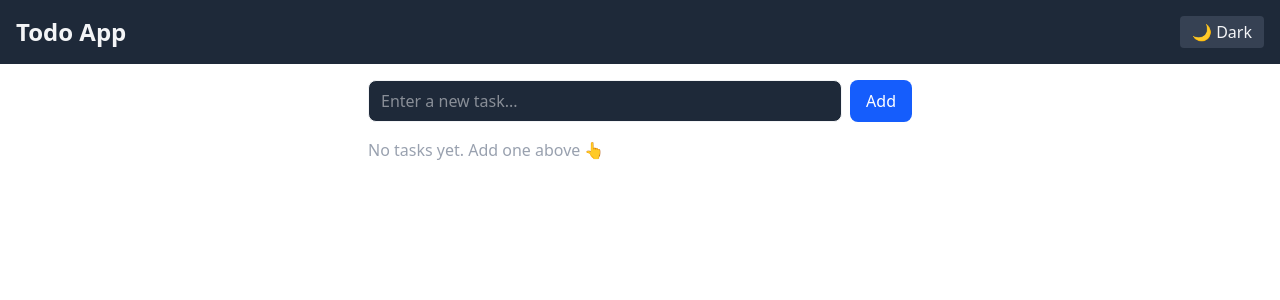
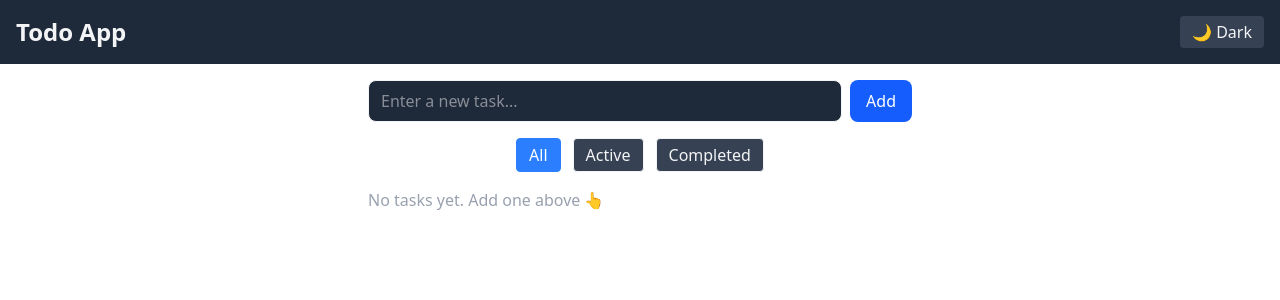
Before and after one commit to Ifestech/vue-TodoList-app, a Vue app: page / in a window 1280 px wide. Shown: the top 300 px of the page. Built offline with nearby package versions, Linux system fonts and the light colour scheme.

Commit message:
Added TodoFilter component (all/active/completed)

```diff
--- a/src/App.vue
+++ b/src/App.vue
@@ -1,38 +1,14 @@
-<template>
-  <div :class="theme">
-    <!-- Header -->
-    <header class="flex justify-between items-center p-4 bg-gray-200 dark:bg-gray-800">
-      <h1 class="text-2xl font-bold text-gray-900 dark:text-gray-100">Todo App</h1>
-      <button
-        @click="toggleTheme"
-        class="px-3 py-1 rounded bg-gray-300 dark:bg-gray-700 text-gray-900 dark:text-gray-100"
-      >
-        {{ theme === 'light' ? '🌙 Dark' : '☀️ Light' }}
-      </button>
-    </header>
-
-    <!-- Main -->
-    <main class="p-4 max-w-xl mx-auto space-y-4">
-      <!-- Add Task Input -->
-      <AddTask @add-task="addTask" />
-
-      <!-- Task List Component -->
-      <TodoList
-        :todos="todos"
-        @toggle-complete="toggleComplete"
-        @delete-task="deleteTask"
-      />
-    </main>
-  </div>
-</template>
-
 <script setup>
-import { ref } from 'vue'
+import { ref, computed } from 'vue'
 import AddTask from './components/AddTask.vue'
 import TodoList from './components/TodoList.vue'
+import TodoFilter from './components/Todofilter.vue'
 
 const theme = ref('light')
 const todos = ref([])
+
+// filter state
+const filter = ref('all')
 
 // Theme toggle
 const toggleTheme = () => {
@@ -54,4 +30,47 @@ const toggleComplete = (index, isCompleted) => {
 const deleteTask = (index) => {
   todos.value.splice(index, 1)
 }
+
+// Change filter
+const setFilter = (newFilter) => {
+  filter.value = newFilter
+}
+
+// Computed filtered todos
+const filteredTodos = computed(() => {
+  if (filter.value === 'active') {
+    return todos.value.filter(todo => !todo.completed)
+  }
+  if (filter.value === 'completed') {
+    return todos.value.filter(todo => todo.completed)
+  }
+  return todos.value
+})
 </script>
+
+<template>
+  <div :class="theme">
+    <!-- Header -->
+    <header class="flex justify-between items-center p-4 bg-gray-200 dark:bg-gray-800">
+      <h1 class="text-2xl font-bold text-gray-900 dark:text-gray-100">Todo App</h1>
+      <button
+        @click="toggleTheme"
+        class="px-3 py-1 rounded bg-gray-300 dark:bg-gray-700 text-gray-900 dark:text-gray-100"
+      >
+        {{ theme === 'light' ? '🌙 Dark' : '☀️ Light' }}
+      </button>
+    </header>
+
+    <!-- Main -->
+    <main class="p-4 max-w-xl mx-auto space-y-4">
+      <!-- Add Task Input -->
+      <AddTask @add-task="addTask" />
+
+      <!-- Filter -->
+      <TodoFilter :filter="filter" @change-filter="setFilter" />
+
+      <!-- Task List Component -->
+      <TodoList :todos="filteredTodos" @toggle-complete="toggleComplete" @delete-task="deleteTask" />
+    </main>
+  </div>
+</template>
--- /dev/null
+++ b/src/components/Todofilter.vue
@@ -0,0 +1,36 @@
+<script setup>
+import { defineProps, defineEmits } from 'vue'
+
+// Props from parent
+const props = defineProps({
+  filter: {
+    type: String,
+    default: 'all'
+  }
+})
+
+// Emits to parent
+const emit = defineEmits(['change-filter'])
+</script>
+
+<template>
+    <div class="flex justify-center gap-3">
+        <!-- All -->
+        <button class="px-3 py-1 rounded border" :class="filter === 'all'  ? 'bg-blue-500 text-white border-blue-500'
+        : 'bg-gray-200 dark:bg-gray-700 text-gray-900 dark:text-gray-100'"  @click="emit('change-filter', 'all')">
+        All
+        </button>
+
+        <!-- Active -->
+        <button class="px-3 py-1 rounded border" :class="filter === 'active' ? 'bg-blue-500 text-white border-blue-500'
+        : 'bg-gray-200 dark:bg-gray-700 text-gray-900 dark:text-gray-100'" @click="emit('change-filter', 'active')">
+        Active
+        </button>
+
+        <!-- Completed -->
+        <button class="px-3 py-1 rounded border" :class="filter === 'completed'  ? 'bg-blue-500 text-white border-blue-500'
+        : 'bg-gray-200 dark:bg-gray-700 text-gray-900 dark:text-gray-100'" @click="emit('change-filter', 'completed')">
+        Completed
+        </button>
+    </div>
+</template>
```
